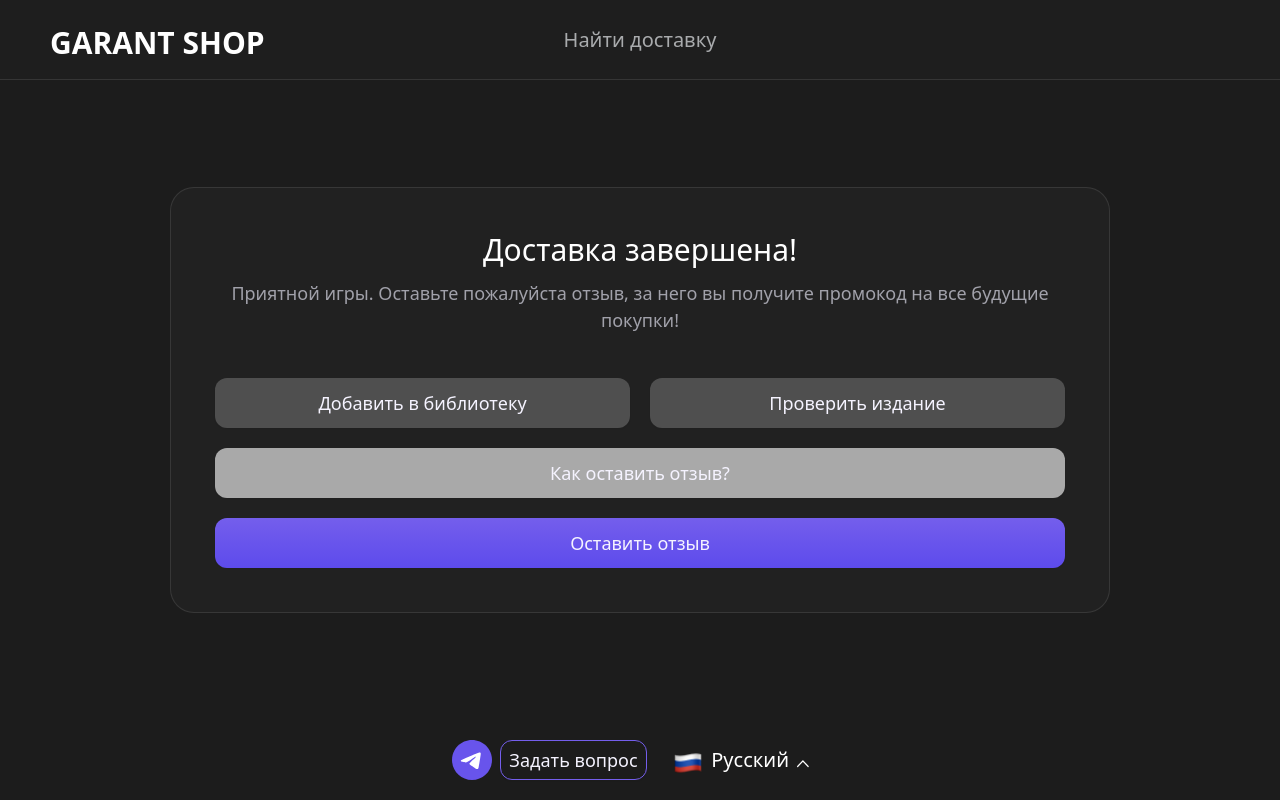
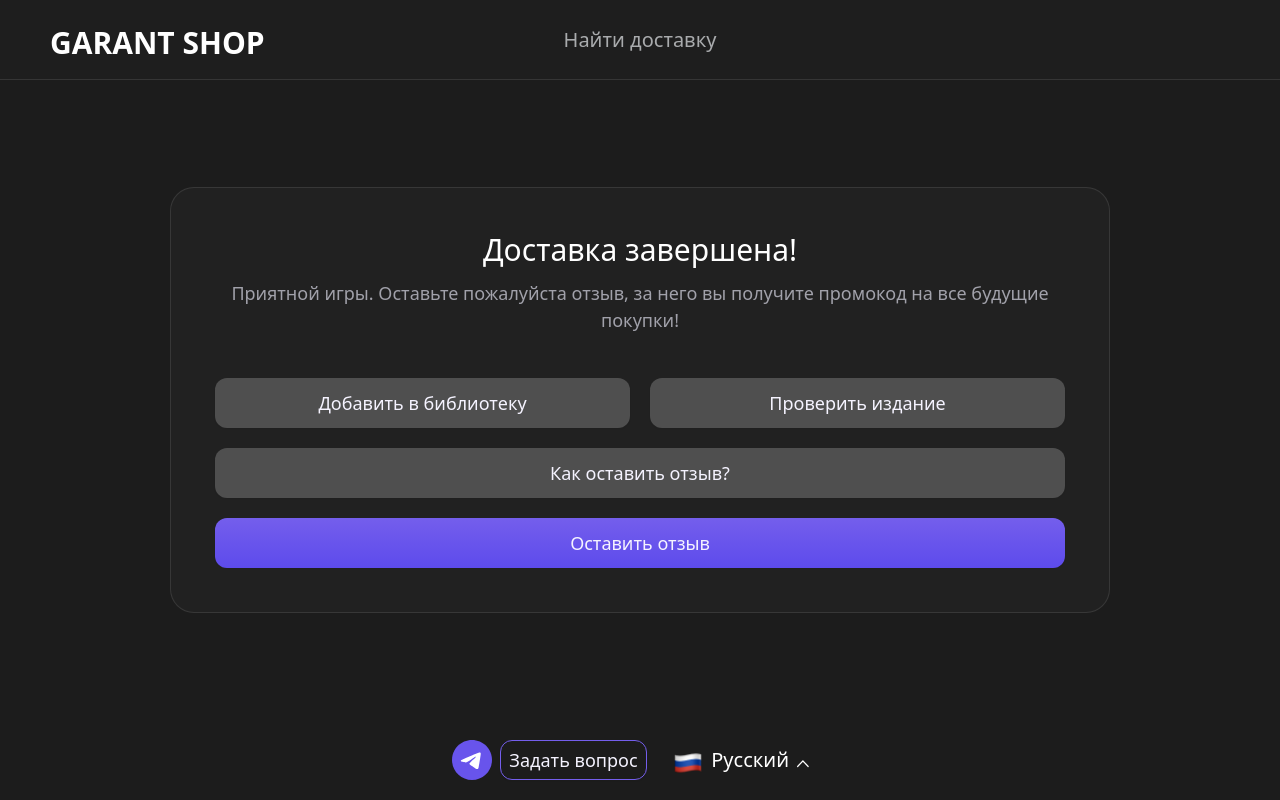
Before and after one commit to k8et/garant_shop_react, a React (Create React App) app: page /finish in a window 1280 px wide. Built offline with nearby package versions, Linux system fonts and the light colour scheme.

Commit message:
feat: fix

```diff
--- a/src/pages/finish/page.js
+++ b/src/pages/finish/page.js
@@ -34,7 +34,7 @@ export default function Finish() {
                         </a>
                     </div>
                     <a
-                        className={`justify-center !bg-[#A9A9A9] items-center flex px-2 h-[50px] text-[18px] whitespace-nowrap max-md:text-[18px] font-medium text-center text-violet-50 rounded-xl shadow-sm`}
+                        className={`justify-center !bg-[#4F4F4F] items-center flex px-2 h-[50px] text-[18px] whitespace-nowrap max-md:text-[18px] font-medium text-center text-violet-50 rounded-xl shadow-sm`}
                         target={"_blank"}
                         href={"https://oplata.info/"}
                     >
```
